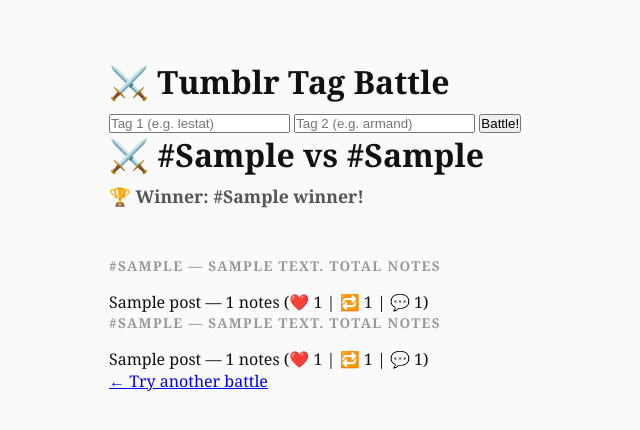
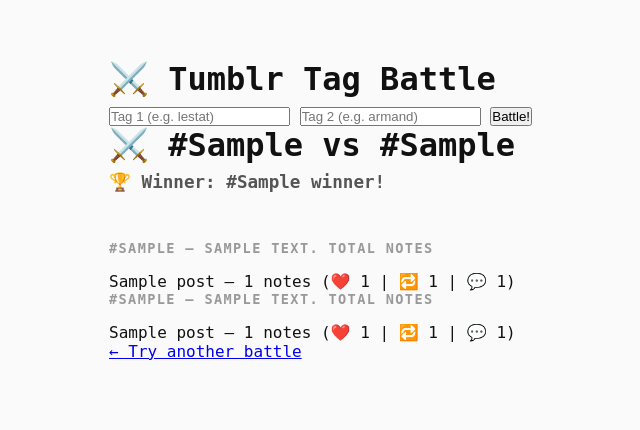
Before and after one commit to adi-agrs/tumblr-tag-battle, a Flask app: template templates/index.html in a window 1280 px wide. Shown: the top 430 px of the page, without its empty margins (155-795 px from the left). Run offline with Flask 3, Linux system fonts and the light colour scheme; the template is opened without the code that fills it: most values are stand-ins (such as "Sample title", 1, 10 or a date in 2020).

Commit message:
font change

```diff
--- a/static/style.css
+++ b/static/style.css
@@ -5,8 +5,8 @@
 }
 
 body {
-    font-family: 'Georgia', serif;
-     background-color: #fafafa;
+    font-family: 'OCR A Std', monospace;
+    background-color: #fafafa;
     color: #111;
     max-width: 800px;
     margin: 60px auto;
```
